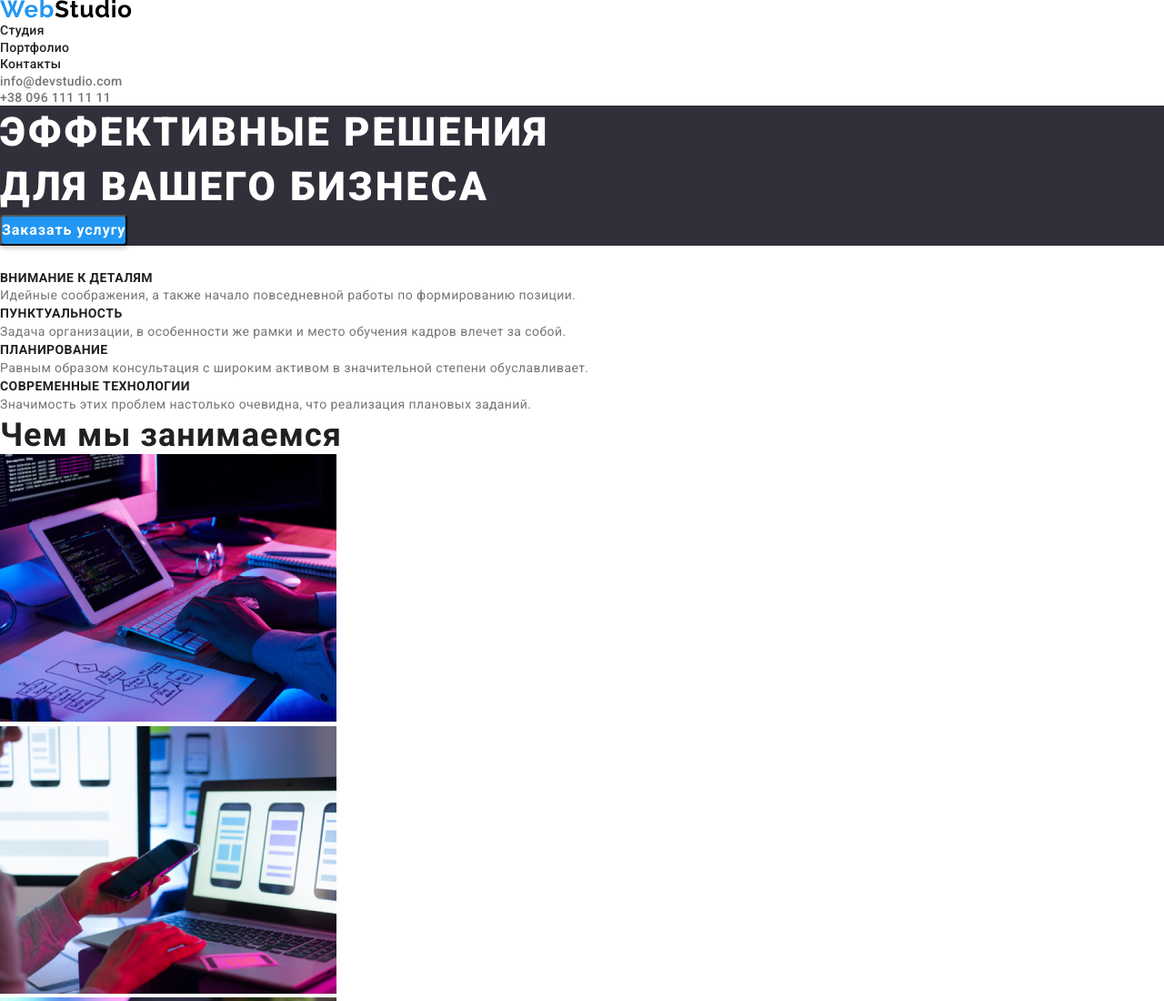
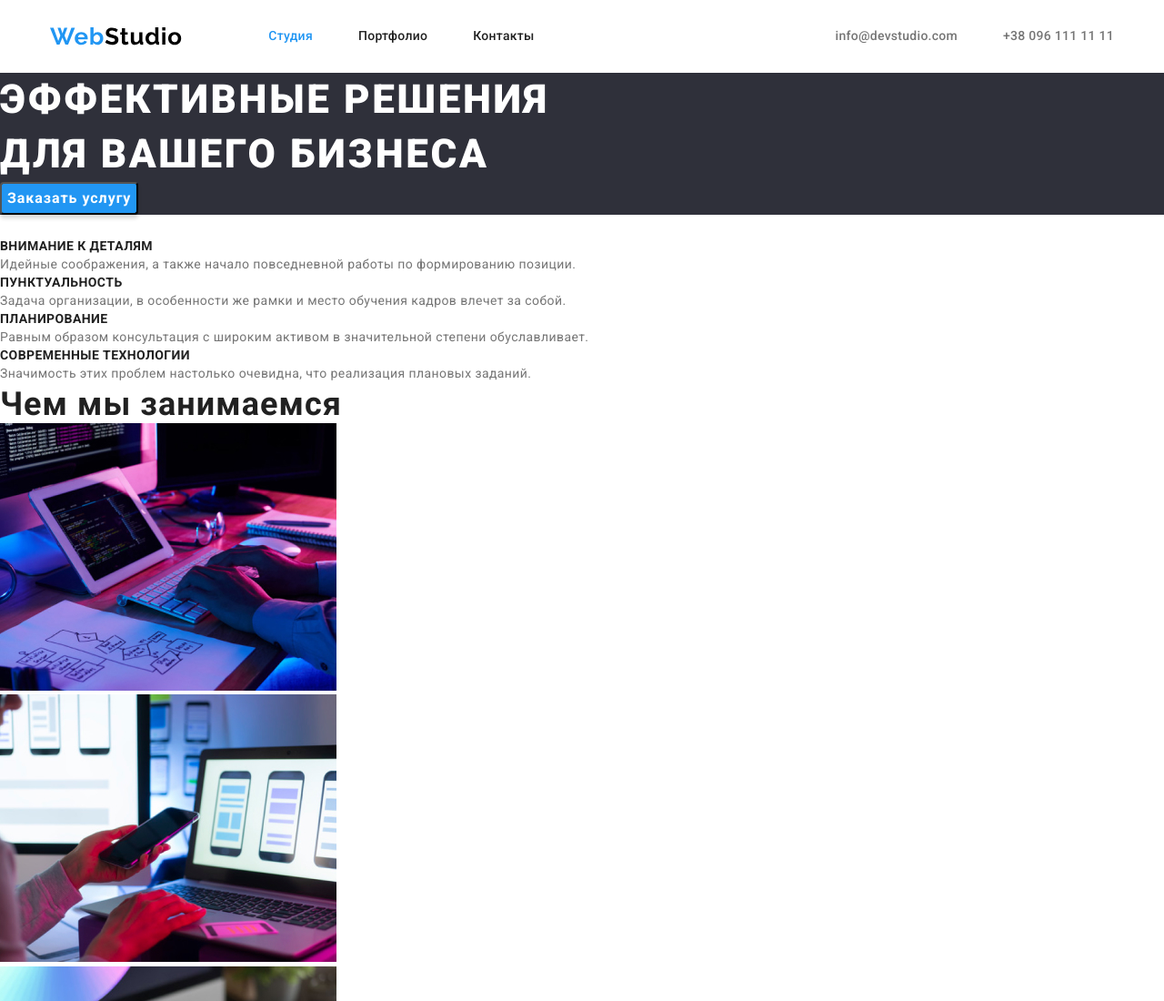
Before and after one commit to VasylHrytsyshyn/goit-markup-hw-03-v, a plain HTML site: page index.html in a window 1280 px wide. Shown: the top 1100 px of the page at 91% size. Drawn offline with nearby package versions, Linux system fonts and the light colour scheme.

Commit message:
зробив хедер

```diff
--- a/css/style.css
+++ b/css/style.css
@@ -10,10 +10,7 @@
 	--team-bg: #F5F4FA;
 	--filter-bg-color: #F5F4FA;
 }
-* {
-	margin: 0;
-	padding: 0;
-}
+
 body {
 	font-family: Roboto;
 	background: var(--primary-bg-color);
@@ -21,7 +18,71 @@ body {
 body li {
 	list-style-type: none;
 }
-header a {
+
+/*убираем стандартные маржены*/
+h1,
+h2,
+h3,
+h4,
+p,
+ul {
+	margin: 0;
+	padding: 0;
+}
+/*container*/
+
+.container {
+	width: 1200px;
+	padding-left: 15px;
+	padding-right: 15px;
+	margin-left: auto;
+	margin-right: auto;
+}
+/*HEADER*/
+
+#header > .container {
+	display: flex;
+	justify-content: space-between;
+	align-items: center;
+}
+
+#header a {
+	display: block;
+}
+
+nav {
+	display: flex;
+}
+
+.navygation {
+	display: flex;
+	margin-left: 93px;
+}
+
+.contact-us {
+	display: flex;
+	margin-left: 331px;
+}
+
+.logo-header {
+	padding-top: 6px;
+	padding-bottom: 5px;
+	margin-top: 24px;
+	margin-bottom: 25px;
+
+}
+
+.logo-header img {
+	display: block;
+}
+
+nav li:not(:first-child) {
+	margin-left: 50px;
+}
+
+.navygation a,
+.contact-us a {
+
 	text-decoration: none;
 	font-weight: 500;
 	font-size: 14px;
@@ -41,6 +102,9 @@ header a {
 	color: var(--acent-text-color-navigation);
 }
 
+/*END HEADER*/
+
+/*HERO*/
 .block-hero {
 	background: var(--secondary-bg-color);
 	color: var(--hero-text-color);
@@ -72,6 +136,9 @@ header a {
 .block-hero > button:focus {
 	background: var(--hero-button-bg-activ);
 }
+
+/*end HERO*/
+
 /* скрываем h2 который отсутствует на макете*/
 .our-features > h2 {
 	opacity: 0;
--- a/index.html
+++ b/index.html
@@ -10,12 +10,12 @@
 </head>
 <body>
 
-	<header>
-		<div>
-			<a	href="./index.html"><img src="./images/logo.svg" alt="logo"></a>
+	<header id="header">
+		<div class="container">
+			<a	href="." class="logo-header"><img src="./images/logo.svg" alt="logo"></a>
 			<nav>
 				<ul class="navygation">
-					<li><a href="">Студия</a></li>
+					<li><a href="./index.html" class="activ">Студия</a></li>
 					<li><a href="./portfolio.html">Портфолио</a></li>
 					<li><a href="">Контакты</a></li>
 				</ul>
@@ -28,7 +28,7 @@
 	</header>
 
 
-	<main>
+	<main id="main">
 		<!--Блок герой-->
 		<section class="block-hero">
 			<h1>Эффективные решения<br> для вашего бизнеса</h1>
@@ -93,7 +93,7 @@
 
 	</main>
 
-	<footer>
+	<footer id="footer">
 		<a	href=""><img src="./images/logo2.svg" alt="logo"></a>
 		<address>
 		<span class="address">г. Киев, пр-т Леси Украинки, 26</span><br><span class="contacts">info@example.com<br>+38 099 111 11 11</span>
```
Also changed, not shown: portfolio.html (+5 -4 lines).
